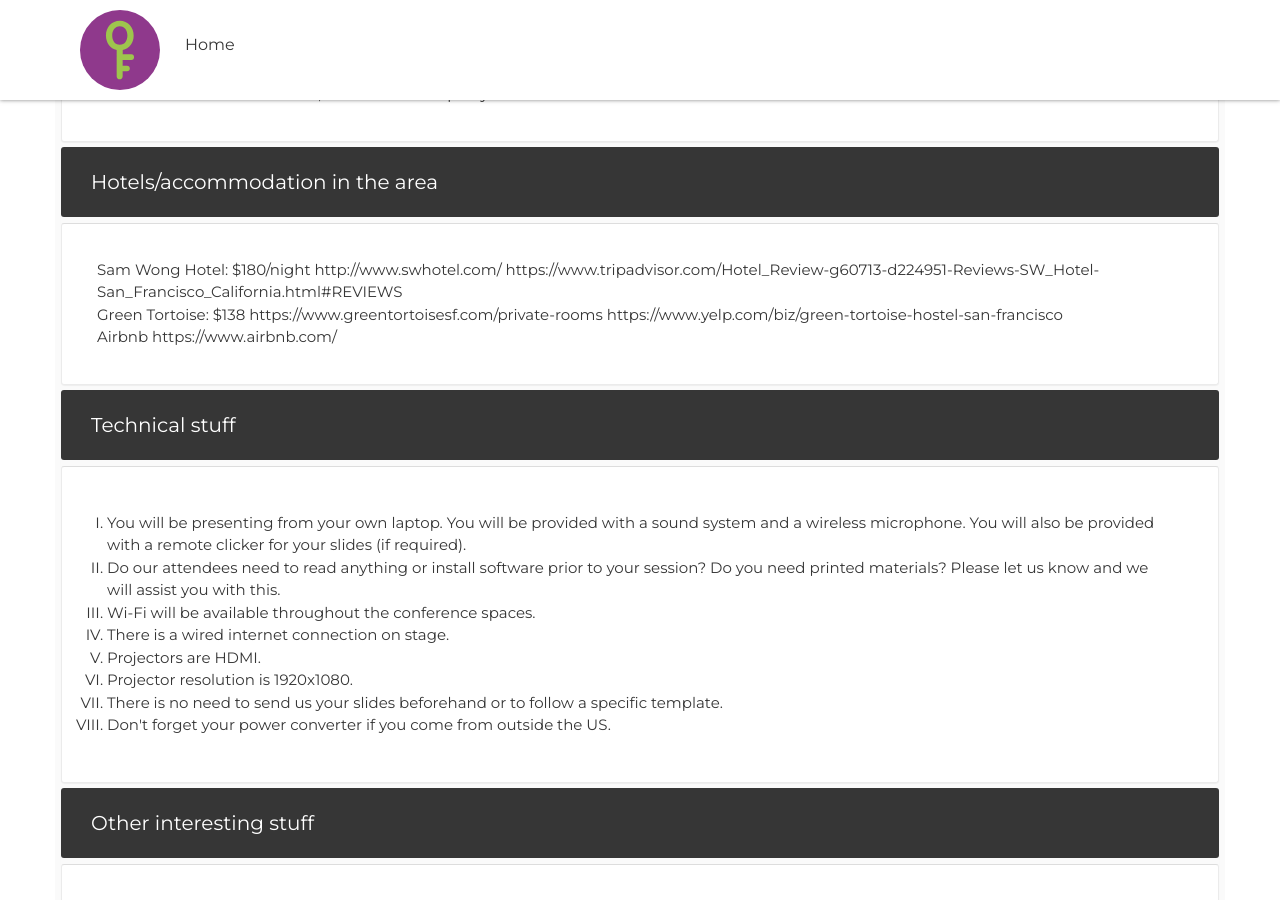
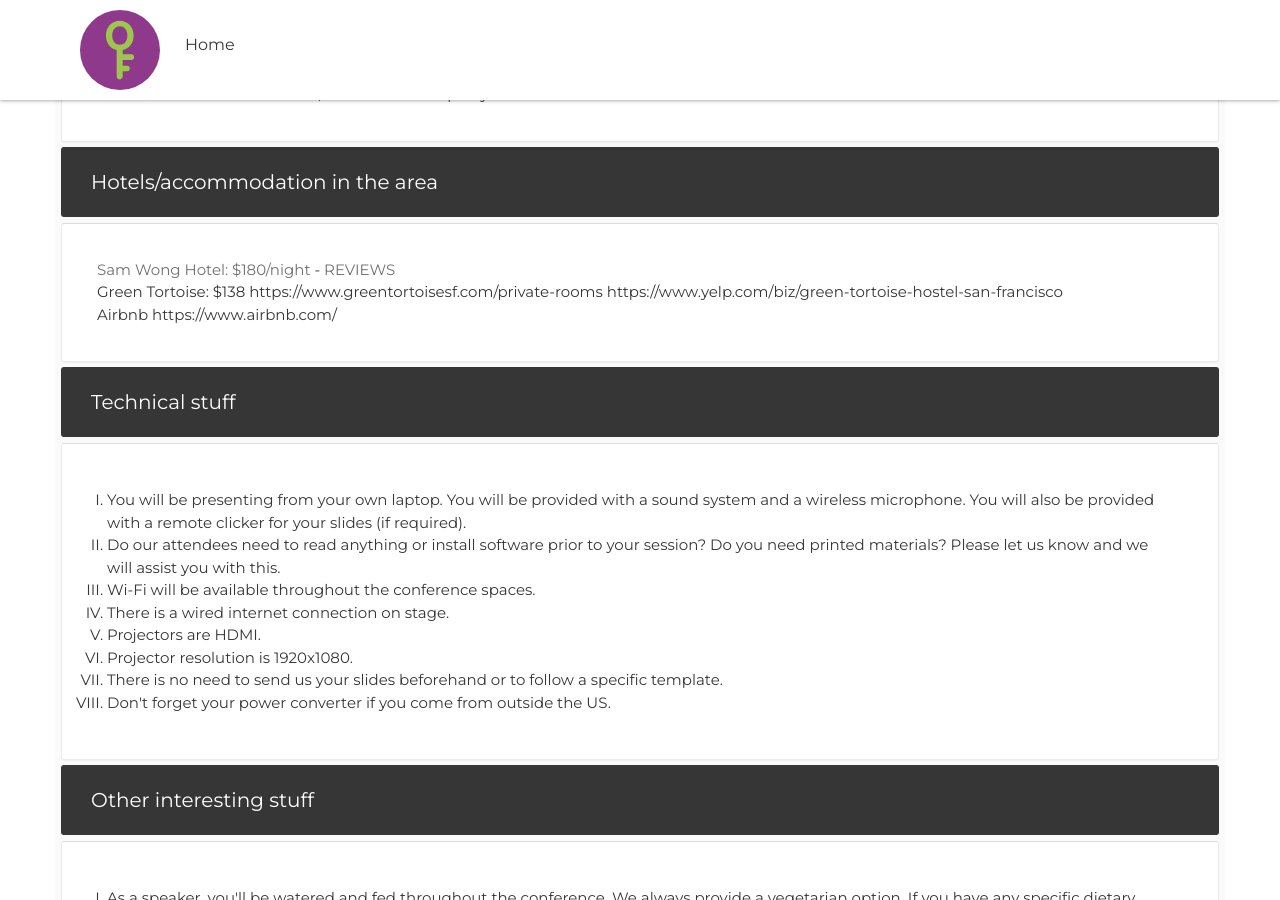
Before and after one commit to open-fsharp/open-fsharp.github.io, a Jekyll site: the page built from faq/speakers.md, in a window 1280 px wide and 900 px high, scrolled down 1016 px. Built offline with Jekyll 4.4.1, drawn with Linux system fonts in a browser that asks for light colours; nearby versions of some CDN libraries; comment, search, counter and statistics services are not loaded; some of the changed lines change nothing that is shown.

Commit message:
hotel layout

```diff
--- a/faq/speakers.md
+++ b/faq/speakers.md
@@ -110,11 +110,11 @@
 						</div>
 						<div id="collapseFour" class="panel-collapse collapse in" role="tabpanel" aria-labelledby="headingFour">
 							<div class="panel-body">
-								<p>Sam Wong Hotel: $180/night
-									http://www.swhotel.com/
-									https://www.tripadvisor.com/Hotel_Review-g60713-d224951-Reviews-SW_Hotel-San_Francisco_California.html#REVIEWS
+								<p><a href="http://www.swhotel.com" target="_blank">Sam Wong Hotel: $180/night</a> - <a href="https://www.tripadvisor.com/Hotel_Review-g60713-d224951-Reviews-SW_Hotel-San_Francisco_California.html#REVIEWS" target="_blank">REVIEWS</a>
+
+
 								</p>
-								<p>Green Tortoise: $138
+								<p> Green Tortoise: $138
 									https://www.greentortoisesf.com/private-rooms
 									https://www.yelp.com/biz/green-tortoise-hostel-san-francisco
 								</p>
```
